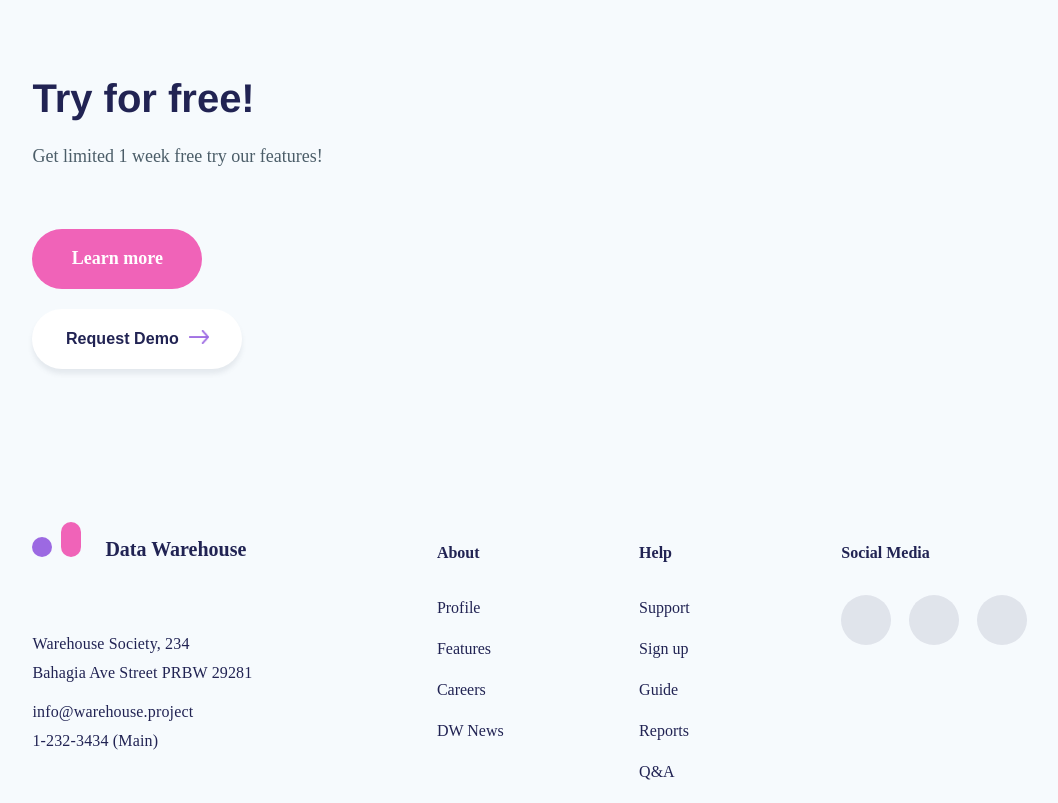
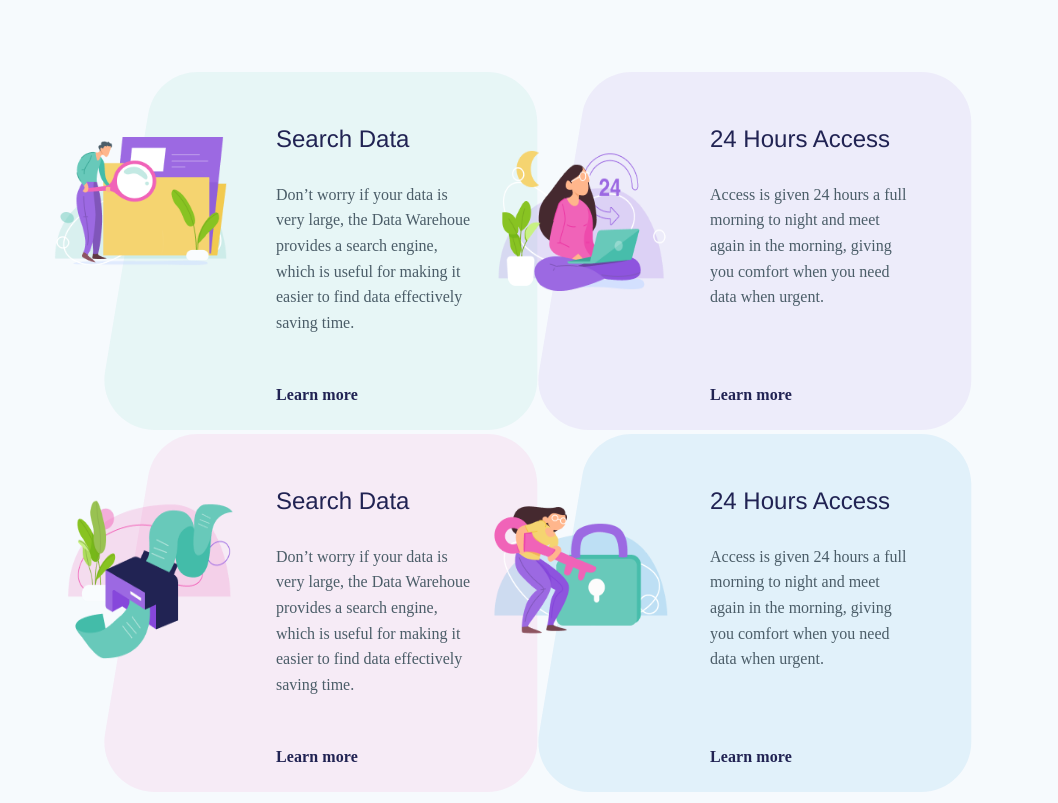
Before and after one commit to znylen88/Click-Up-Project, a plain HTML site: page index.html in a window 1280 px wide. Shown: the part 1480-2283 px from the top of the page, without its empty margins (102-1160 px from the left). Drawn offline with Linux system fonts and the light colour scheme.

Commit message:
Add images and restyle polygon info bubbles

```diff
--- a/index.html
+++ b/index.html
@@ -76,14 +76,84 @@
             Data Warehouse.
         </p>
     </div>
-    <!-- <div class="top-polygon-div">
-        <img src="./svg/Rectangle 1.svg" alt="light-blue-polygon" class="rect-polygon">
-        <img src="./svg/Rectangle 2.svg" class="rect-polygon">
+    <div class="polygon-div" style="display: grid; grid-auto-flow: column;">
+        <div class="row">
+            <div class="polygon-column">
+                <div style="position: relative;">
+                    <img src="./svg/Rectangle 1.svg" alt="light-blue-polygon" class="rect-polygon">
+                    <img src="./png/search.png" class="polygon-images">
+                    <h4 class="first-txt">
+                        Search Data
+                    </h4>
+
+                    <h4 class="second-txt">
+                        Don’t worry if your data is very large, the Data Warehoue provides a search engine, which is
+                        useful for making it easier to find data effectively saving time.
+                    </h4>
+                    <h4 class="third-txt">
+                        Learn more
+                    </h4>
+                </div>
+            </div>
+            <div class="polygon-column">
+                <div style="position: relative;">
+                    <img src="./svg/Rectangle 2.svg" class="rect-polygon">
+                    <img src="./png/24hour.png" class="polygon-images">
+                    <h4 class="first-txt">
+                        24 Hours Access
+                    </h4>
+
+                    <h4 class="second-txt">
+                        Access is given 24 hours a full morning to night and
+                        meet again in the morning, giving you comfort when
+                        you need data when urgent.
+                    </h4>
+                    <h4 class="third-txt">
+                        Learn more
+                    </h4>
+                </div>
+            </div>
+        </div>
     </div>
-    <div class="bottom-polygon-div">
-        <img src="./svg/Rectangle 3.svg" alt="light-blue-polygon" class="rect-polygon">
-        <img src="./svg/Rectangle 4.svg" class="rect-polygon">
-    </div> -->
+    <div class="polygon-div" style="display: grid; grid-auto-flow: column;">
+        <div class="row">
+            <div class="polygon-column">
+                <div style="position: relative;">
+                    <img src="./svg/Rectangle 3.svg" alt="light-blue-polygon" class="rect-polygon">
+                    <img src="./png/print.png" class="polygon-images">
+                    <h4 class="first-txt">
+                        Search Data
+                    </h4>
+
+                    <h4 class="second-txt">
+                        Don’t worry if your data is very large, the Data Warehoue provides a search engine, which is
+                        useful for making it easier to find data effectively saving time.
+                    </h4>
+                    <h4 class="third-txt">
+                        Learn more
+                    </h4>
+                </div>
+            </div>
+            <div class="polygon-column">
+                <div style="position: relative;">
+                    <img src="./svg/Rectangle 4.svg" class="rect-polygon">
+                    <img src="./png/security.png" class="polygon-images">
+                    <h4 class="first-txt">
+                        24 Hours Access
+                    </h4>
+
+                    <h4 class="second-txt">
+                        Access is given 24 hours a full morning to night and
+                        meet again in the morning, giving you comfort when
+                        you need data when urgent.
+                    </h4>
+                    <h4 class="third-txt">
+                        Learn more
+                    </h4>
+                </div>
+            </div>
+        </div>
+    </div>
     <!-- <div class="container-2">
         <div class="purple-info-bubble">
             <h2>Testimonials</h2>
--- a/styles/style.scss
+++ b/styles/style.scss
@@ -2,7 +2,9 @@
 @import './header';
 
 body {
-    background: #F6FAFD
+    background: #F6FAFD;
+    font-family: Avenir;
+    font-style: normal;
 }
 ul {
     list-style-type: none;
@@ -260,24 +262,19 @@ h3 {
     color: #212353;
 }
 
-.top-polygon-div {
+.polygon-div {
     justify-content: center;
     align-items: center;
     text-align: center;
 }
-
-.rect-polygon {
-    margin-left: 72.5px;
-    margin-right: 72.5px;
-}
-.bottom-polygon-div {
-    justify-content: center;
-    align-items: center;
-    text-align: center;
-    margin-top: 50px;
-    margin-left: 75px;
-    margin-right: 75px;
-}
+// .bottom-polygon-div {
+//     justify-content: center;
+//     align-items: center;
+//     text-align: center;
+//     margin-top: 50px;
+//     margin-left: 75px;
+//     margin-right: 75px;
+// }
 
 .address-div {
     font-family: Avenir;
@@ -423,14 +420,14 @@ h3 {
     }
   }
   /* Remove extra left and right margins, due to padding in columns */
-  .row {margin: 0 -5px;}
+  // .row {margin: 0 -5px;}
 
   /* Clear floats after the columns */
-  .row:after {
-    content: "";
-    display: table;
-    clear: both;
-  }
+  // .row:after {
+  //   content: "";
+  //   display: table;
+  //   clear: both;
+  // }
 
   @media screen and (max-width: 1000px) {
     .column {
@@ -568,6 +565,16 @@ h3 {
     margin: 40px;
   }
 
+  .polygon-column {
+    float: left;
+    width: 50%;
+  }
+
+  // .polygon-column-2 {
+  //   float: left;
+  //   width: 50%;
+  // }
+
   .img-2 {
     margin-top: -75px;
   }
@@ -580,6 +587,7 @@ h3 {
     .img-2 {width: 400px; height: 400px; margin-bottom: -30px;}
     .heading-2 {font-size: 30px;}
     .info-box-2 {font-size: 14px;}
+    .polygon-images {display: none;}
   }
 
   @media screen and (max-width: 800px) {
@@ -599,3 +607,60 @@ h3 {
   @media screen and (max-width: 600px) {
     .features-box {margin: 50px;}
   }
+
+  .first-txt {
+    position: absolute;
+    top: 19px;
+    left: 172px;
+    font-family: Helvetica;
+    font-style: normal;
+    font-weight: normal;
+    font-size: 24px;
+    line-height: 130%;
+    color: #212353;
+}
+
+.second-txt {
+    position: absolute;
+    top: 89px;
+    left: 172px;
+    font-style: normal;
+    font-weight: normal;
+    font-size: 16px;
+    line-height: 160%;
+    color: #4B5D68;
+    text-align: left;
+    width: 200px;
+
+}
+
+.third-txt {
+  position: absolute;
+  top: 289px;
+  left: 172px;
+  font-style: normal;
+  font-weight: 800;
+  font-size: 16px;
+  line-height: 160%;
+  letter-spacing: 0.005em;
+  color: #212353;
+
+}
+
+@media screen and (max-width: 900px) {
+  .polygon-column {width: 100%;}
+  // .first-txt {top: 40px; left: 372px;}
+
+}
+
+.polygon-images {
+  position: absolute;
+  top: 65px;
+  left: -50px;
+  width: 180px;
+  height: 160px;
+}
+
+@media screen and (max-width: 500px) {
+  .polygon-images {display: unset; top: 250px; left: 60px; height: 75px; width: 75px;}
+}
```
Also changed, not shown: png/24hour.png (added), png/print.png (added), png/search.png (added), png/security.png (added), styles/style.css, 1 other file.
